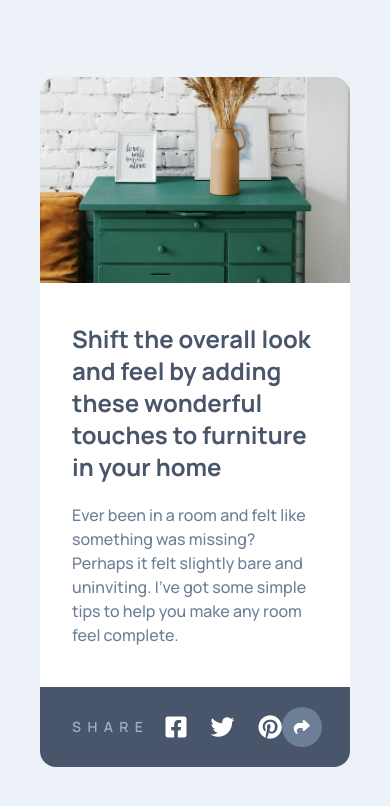
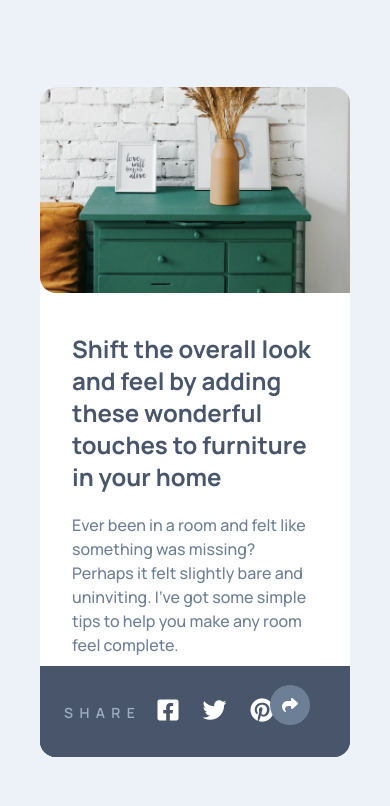
Before and after one commit to nazeeha-kb/article-preview-component, a website: page index.html in a window 390 px wide. Both pictures are taken after a click on the button 298 px from the left and 707 px from the top of the page. Drawn offline with nearby package versions, Linux system fonts and the light colour scheme; files that its build step writes are made by us from their sources.

Commit message:
optimat layout for socials dialog on PC and mobile implemented

```diff
--- a/index.html
+++ b/index.html
@@ -36,13 +36,13 @@
     class="manrope-500 bg-grayish-blue-200 flex justify-center items-center h-screen"
   >
     <article
-      class="bg-white m-10 rounded-2xl lg:w-226 md:w-110 w-md overflow-hidden flex flex-col lg:flex-row"
+      class="bg-white m-10 rounded-2xl lg:w-226 md:w-110 w-md flex flex-col lg:flex-row lg:overflow-visible overflow-hidden"
     >
-      <img
-        src="./images/drawers.jpg"
-        alt="drawers"
-        class="lg:aspect-auto aspect-12/8 object-cover lg:max-w-[40%]"
-      />
+      <div
+        class="overflow-hidden h-full w-full lg:max-w-[40%] lg:aspect-square aspect-12/8 rounded-l-2xl"
+      >
+        <img src="./images/drawers.jpg" alt="drawers" class="object-cover w-full h-full" />
+      </div>
       <div class="pt-10">
         <div class="px-8">
           <h1 class="text-2xl font-bold text-grayish-blue-800">
@@ -57,11 +57,13 @@
           </p>
         </div>
 
+        <!-- footer -->
         <footer
-          class="flex justify-between items-center w-full px-8 pb-10"
+          class="flex justify-between items-center w-full relative"
           id="footer"
         >
-          <div class="flex gap-5" id="user-info">
+          <!-- user info -->
+          <div class="flex gap-5 pb-8 px-8" id="user-info">
             <img
               src="./images/avatar-michelle.jpg"
               alt="Michelle profile pic"
@@ -73,32 +75,48 @@
             </div>
           </div>
 
+          <!-- Social icons -->
+          <dialog
+            id="social-icons"
+            class="flex flex-col absolute bottom-0 lg:bottom-24 xl:left-84 lg:left-85 justify-center items-center lg:w-fit w-full lg:bg-transparent bg-grayish-blue-800 hidden"
+          >
             <div
-            id="social-icons"
-            class="flex sm:gap-8 gap-4 items-center hidden"
+              class="flex sm:gap-8 gap-4 items-center py-8 px-6 xl:px-8 lg:py-4 lg:rounded-xl lg:shadow-lg self-start bg-grayish-blue-800"
             >
+              <a href="#">
                 <!-- tracking - letter spacing -->
                 <span
                   class="text-grayish-blue-500 text-sm tracking-[0.4rem] font-semibold cursor-pointer"
                   >SHARE</span
                 >
+              </a>
               <div class="flex gap-6 h-full">
+                <a href="#">
                   <i
                     class="fa-brands fa-square-facebook text-white text-2xl cursor-pointer"
                   ></i>
+                </a>
+                <a href="#">
                   <i
                     class="fa-brands fa-twitter text-white text-2xl cursor-pointer"
                   ></i>
+                </a>
+                <a href="#">
                   <i
                     class="fa-brands fa-pinterest text-white text-2xl cursor-pointer"
                   ></i>
+                </a>
               </div>
             </div>
-
+            <!-- the tip of dialog -->
+            <div
+              class="h-5 w-5 hidden lg:block absolute -bottom-2.5 rotate-45 bg-grayish-blue-800"
+            ></div>
+          </dialog>
           <button
             onclick="handleClick()"
             id="btn"
-            class="hover:cursor-pointer bg-grayish-blue-200 size-10 shrink-0 rounded-full flex justify-center items-center"
+            class="hover:cursor-pointer bg-grayish-blue-200 size-10 shrink-0 rounded-full flex justify-center items-center absolute right-10 bottom-8"
           >
             <i
               class="fa-solid fa-share size-4 text-grayish-blue-800"
```
Lines whose indentation alone changed are shown as unchanged.
